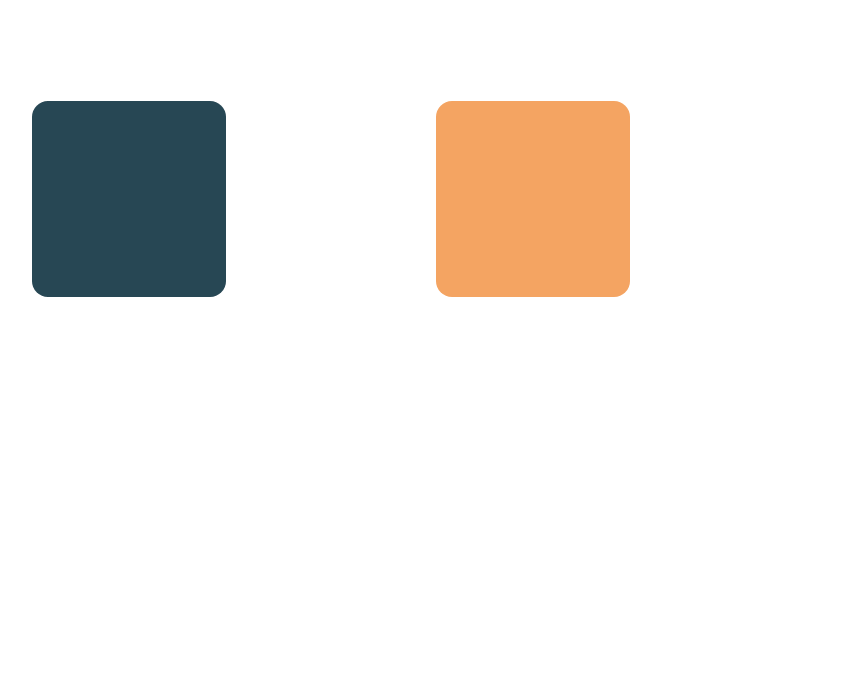
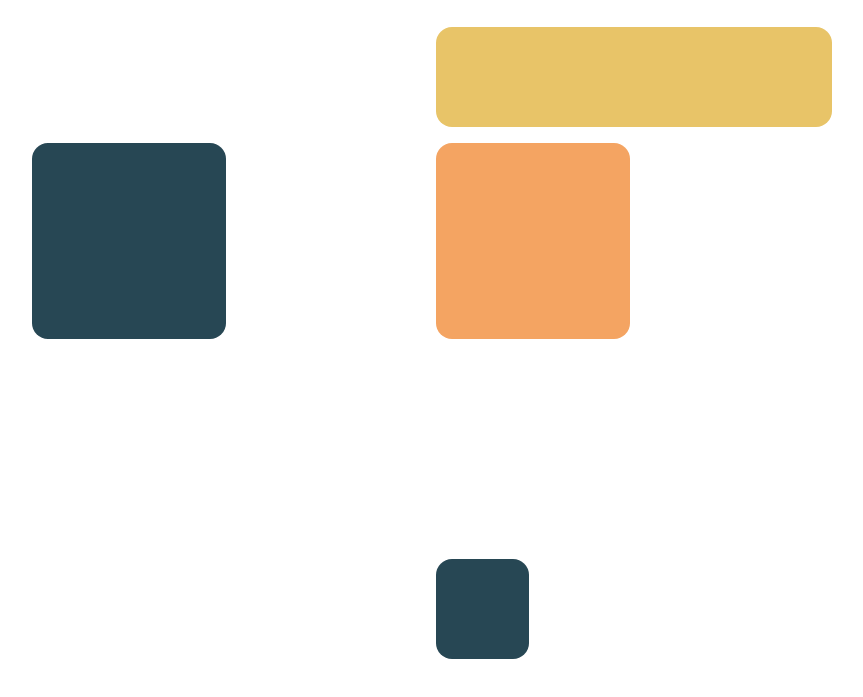
Before and after one commit to taratatuy/playground-draggable, a plain HTML site: page index.html in a window 1280 px wide. Shown: the part 93-790 px from the top of the page, without its empty margins (208-1071 px from the left). Drawn offline with Linux system fonts and the light colour scheme.

Commit message:
Add second greed layout.

```diff
--- a/index.html
+++ b/index.html
@@ -12,6 +12,12 @@
       <h1>Drag the block!</h1>
     </header>
     <main class="wrapper">
+      <div class="grid-component-2">
+        <div class="placeholder _target_window-2" draggable="false"></div>
+        <div class="placeholder _target_window-2">
+          <div class="window-2  draggable" draggable="true"></div>
+        </div>
+      </div>
       <div class="grid-component">
         <div class="placeholder _target_window" draggable="false">
           <div class="window _color_charcoal draggable" draggable="true"></div>
@@ -32,6 +38,18 @@
         <div class="placeholder _target_window" draggable="false">
         </div>
       </div>
+      <div class="grid-component-3">
+        <div class="placeholder _target_window-2"></div>
+        <div class="placeholder _target_window-2"></div>
+        <div class="placeholder _target_window-2"></div>
+        <div class="placeholder _target_window-2"></div>
+        <div class="placeholder _target_window-2">
+          <div class="window-2 _color_charcoal draggable" draggable="true"></div>
+        </div>
+        <div class="placeholder _target_window-2"></div>
+        <div class="placeholder _target_window-2"></div>
+        <div class="placeholder _target_window-2"></div>
+      </div>
     </main>
   </body>
 </html>
--- a/script.js
+++ b/script.js
@@ -84,6 +84,7 @@ function setDragListener(componentClass) {
 
 function init() {
   setDragListener('window');
+  setDragListener('window-2');
 }
 
 init();
--- a/style.css
+++ b/style.css
@@ -1,8 +1,9 @@
 :root {
   --charcoal: hsl(197, 37%, 24%);
   --persian-green: hsl(173, 58%, 39%);
+  --yellow: hsl(43, 74%, 66%);
+  --orange: hsl(27, 87%, 67%);
   --burnt-sienna: hsl(12, 76%, 61%);
-  --orange: hsl(27, 87%, 67%);
 
   height: 100%;
   width: 100%;
@@ -27,8 +28,9 @@ header {
 }
 
 .wrapper {
-  height: 70%;
+  /* height: 70%; */
   display: flex;
+  flex-direction: column;
   justify-content: center;
   align-items: center;
 }
@@ -36,10 +38,33 @@ header {
 .grid-component {
   height: 400px;
   width: 800px;
+  margin-bottom: 1rem;
 
   display: grid;
   grid-template-rows: 1fr 1fr;
   grid-template-columns: 1fr 1fr 1fr 1fr;
+  gap: 8px;
+}
+
+.grid-component-2 {
+  height: 100px;
+  width: 800px;
+  margin-bottom: 1rem;
+
+  display: grid;
+  grid-template-columns: 1fr 1fr;
+  grid-template-rows: 1fr;
+  gap: 8px;
+}
+
+.grid-component-3 {
+  height: 100px;
+  width: 800px;
+  margin-bottom: 1rem;
+
+  display: grid;
+  grid-template-columns: repeat(8, 1fr);
+  grid-template-rows: 1fr;
   gap: 8px;
 }
 
@@ -93,6 +118,22 @@ header {
   background-color: var(--orange);
 }
 
+.window-2 {
+  height: 100%;
+  width: 100%;
+
+  border-radius: 16px;
+  background-color: var(--yellow);
+}
+
+.window-2._color_charcoal {
+  background-color: var(--charcoal);
+}
+
+.window-2._color_orange {
+  background-color: var(--orange);
+}
+
 .draggable {
   transition: opacity 0.2s ease-out;
 }
```
